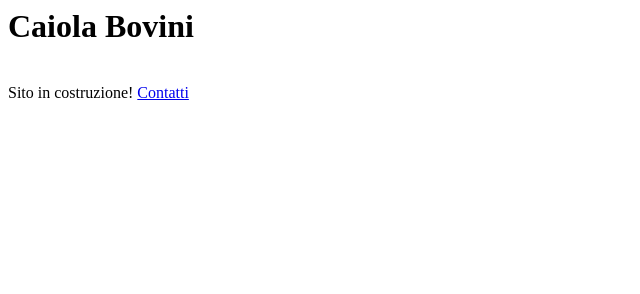
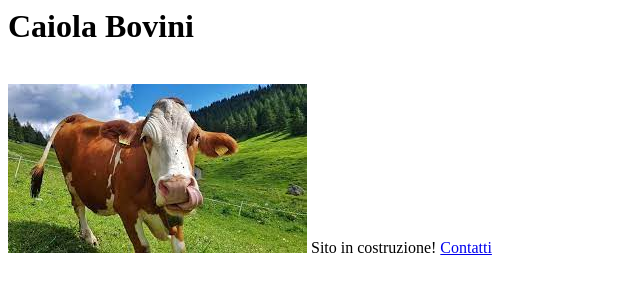
Before and after one commit to Pigna97/caiolabovini.it, a plain HTML site: page index.html in a window 1280 px wide. Shown: the whole page, without its empty margins (0-640 px from the left). Drawn offline with Linux system fonts and the light colour scheme.

Commit message:
Update index.html

```diff
--- a/index.html
+++ b/index.html
@@ -1,5 +1,7 @@
 <h1> Caiola Bovini </h1>
 <br />
+
+<img src='./images/download.jpg' />
 Sito in costruzione!
 
 <a href='./contacts.html'> Contatti </a>
```
